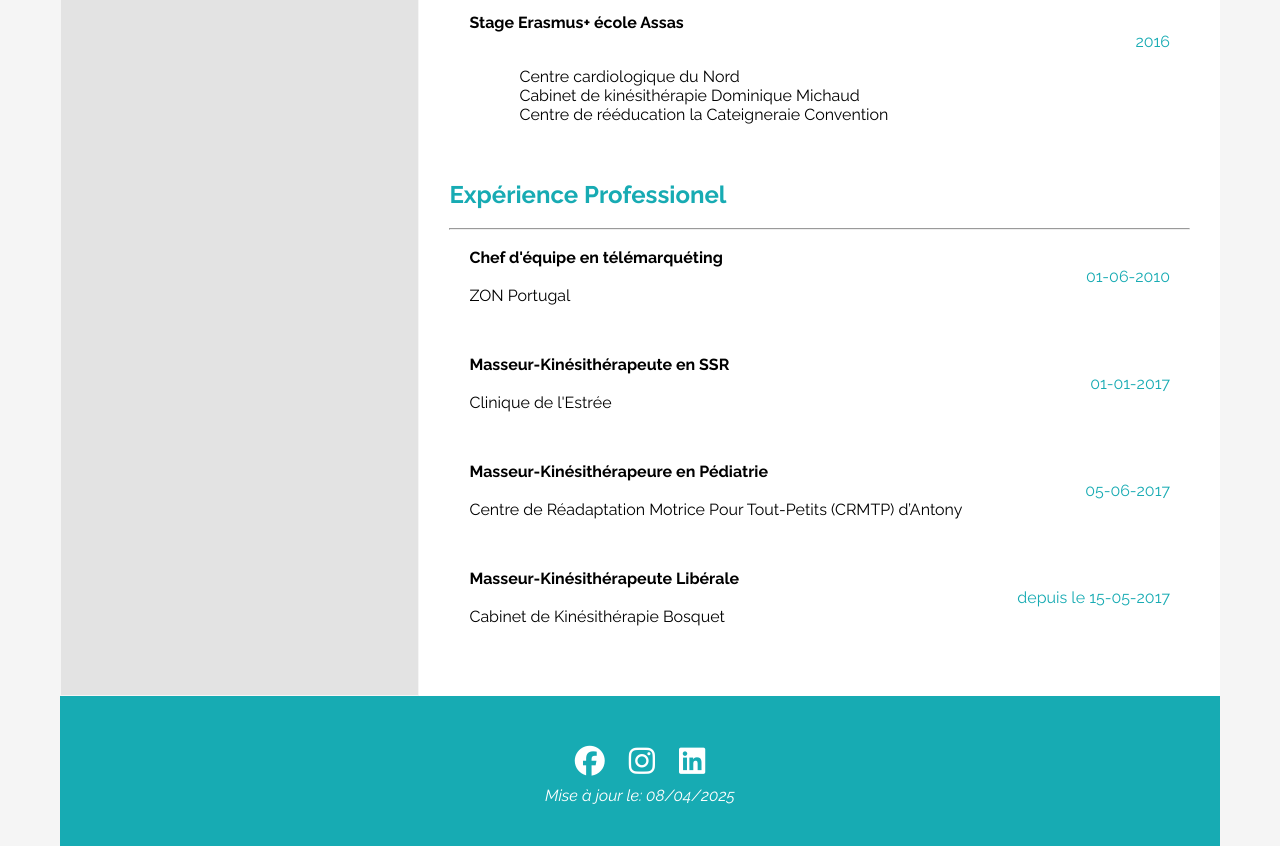
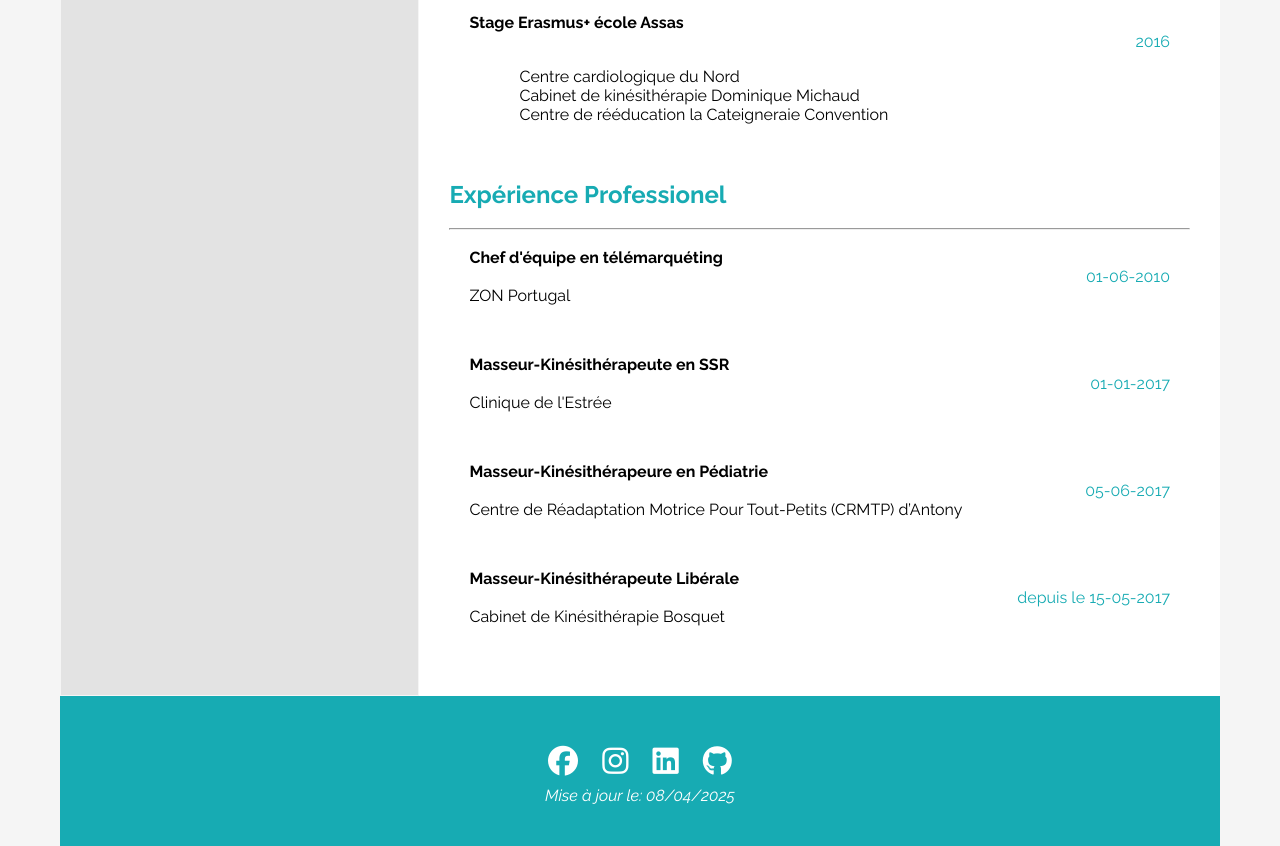
Before and after one commit to SoniaM413/CV, a plain HTML site: page index.html in a window 1280 px wide. Shown: the part 1995-2841 px from the top of the page. Drawn offline with nearby package versions, Linux system fonts and the light colour scheme.

Commit message:
ajout icon github

```diff
--- a/index.html
+++ b/index.html
@@ -137,6 +137,7 @@
         <a href="https://www.facebook.com/sonia.pereira.almeida?locale=fr_FR" target="_blank"><i class="fa-brands fa-facebook"></i></a>
         <a href="https://www.instagram.com/ssoonniiaa.a/" target="_blank"><i class="fa-brands fa-instagram"></i></a>
         <a href="https://www.linkedin.com/in/sonia-de-almeida-9ba33835b/" target="_blank"><i class="fa-brands fa-linkedin"></i></a>
+        <a href="https://github.com/SoniaM413" target="_blank"><i class="fa-brands fa-github"></i></a>
 
         <div>Mise à jour le: 08/04/2025 </div>
     </footer>
```
